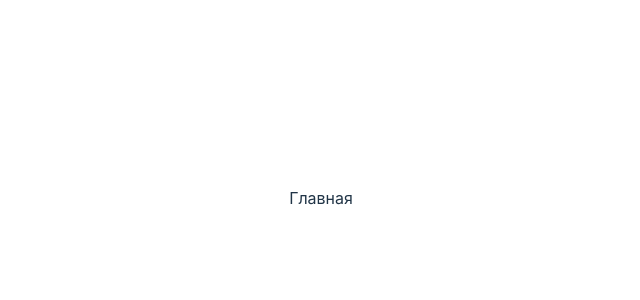
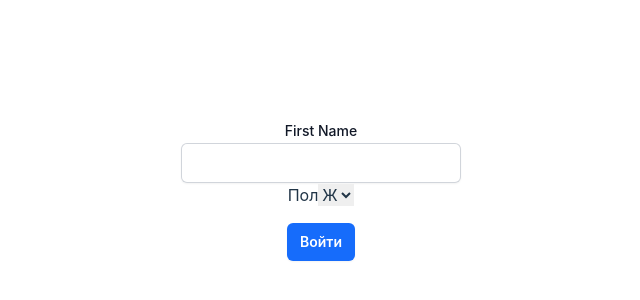
Before and after one commit to SukhorukovS/hackathon-pure-staff, a React (Vite) app: page / in a window 1280 px wide. Shown: the part 202-502 px from the top of the page, without its empty margins (319-959 px from the left). Built offline with nearby package versions, Linux system fonts and the light colour scheme.

Commit message:
add registration form and some components

```diff
--- /dev/null
+++ b/src/components/RegistrationForm/RegistrationForm.tsx
@@ -0,0 +1,34 @@
+import { FC } from "react"
+
+import { useForm, SubmitHandler } from "react-hook-form"
+
+enum GenderEnum {
+  female = "female",
+  male = "male",
+}
+
+interface IFormInput {
+  firstName: string
+  gender: GenderEnum
+}
+
+export const RegistrationForm: FC = () => {
+  const { register, handleSubmit } = useForm<IFormInput>()
+  const onSubmit: SubmitHandler<IFormInput> = (data) => console.log(data)
+  return (
+    <form onSubmit={handleSubmit(onSubmit)}>
+      <label className="label">First Name</label>
+      <input {...register("firstName")} className="input" />
+      <label>Пол</label>
+      <select {...register("gender")}>
+        <option value="female">Ж</option>
+        <option value="male">М</option>
+      </select>
+      <div className="my-4">
+        <button type="submit" className="submit">
+          Войти
+        </button>
+      </div>
+    </form>
+  )
+}
--- a/src/index.css
+++ b/src/index.css
@@ -1,6 +1,24 @@
 @tailwind base;
 @tailwind components;
 @tailwind utilities;
+
+@layer components {
+  .input {
+    @apply flex rounded-md shadow-sm ring-1 ring-inset ring-gray-300 px-4 py-2 focus-within:ring-2 focus-within:ring-inset focus-within:ring-indigo-600 focus:ring-0 w-full;
+  }
+
+  .submit {
+    @apply rounded-md bg-blue-100 px-3 py-2 text-sm font-semibold text-white shadow-sm hover:bg-indigo-500 focus-visible:outline focus-visible:outline-2 focus-visible:outline-offset-2 focus-visible:outline-indigo-600;
+  }
+
+  .label {
+    @apply block text-sm font-medium leading-6 text-gray-900;
+  }
+
+  .select {
+    @apply block w-full rounded-md border-0 py-1.5 text-gray-900 shadow-sm ring-1 ring-inset ring-gray-300 focus:ring-2 focus:ring-inset focus:ring-indigo-600 sm:max-w-xs sm:text-sm sm:leading-6;
+  }
+}
 
 :root {
   font-family: Inter, system-ui, Avenir, Helvetica, Arial, sans-serif;
--- a/src/pages/Homepage/HomePage.tsx
+++ b/src/pages/Homepage/HomePage.tsx
@@ -1,16 +1,10 @@
-import { useForm, SubmitHandler } from "react-hook-form"
+import { RegistrationForm } from "../../components/RegistrationForm/RegistrationForm"
 
 const HomePage = () => {
-  const {
-    register,
-    handleSubmit,
-    watch,
-    formState: { errors },
-  } = useForm<Inputs>()
 
   return (
     <div className="container">
-      Главная
+      <RegistrationForm />
     </div>
   )
 }
--- a/tailwind.config.js
+++ b/tailwind.config.js
@@ -5,6 +5,7 @@ export default {
     "./src/**/*.{js,ts,jsx,tsx}",
   ],
   theme: {
+    extend: {
       colors: {
         'blue-100': '#166CFB',
         'blue-200': '#134BC5',
@@ -28,7 +29,7 @@ export default {
         'black-900': '#17181A',
         'black-1000': '#0F1010'
       },
-    extend: {},
+    },
   },
   plugins: [],
 }
```
Lines whose indentation alone changed are shown as unchanged.
